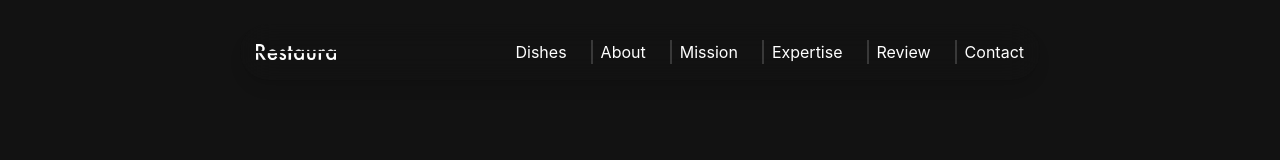
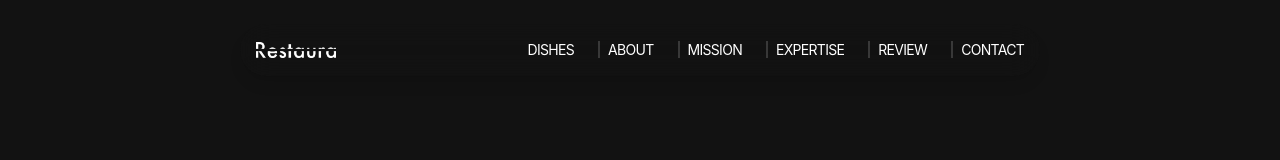
Before and after one commit to VictorMMartinezJr/Restaura, a React (Vite) app: page / in a window 1280 px wide. Shown: the top 160 px of the page. Built offline with nearby package versions, Linux system fonts and the light colour scheme.

Commit message:
feat(ui): add stagger animation to desktop navlinks

```diff
--- a/src/components/Navbar.tsx
+++ b/src/components/Navbar.tsx
@@ -3,6 +3,22 @@ import logo from "../assets/hero/logo.png";
 import { LINKS } from "../constants";
 import { FaTimes } from "react-icons/fa";
 import { FaBars } from "react-icons/fa6";
+import { motion } from "framer-motion";
+
+const containerVariants = {
+  hidden: { opacity: 0 },
+  show: {
+    opacity: 1,
+    transition: {
+      staggerChildren: 0.2,
+    },
+  },
+};
+
+const itemVariants = {
+  hidden: { opacity: 0, y: 20 },
+  show: { opacity: 1, y: 0, transition: { duration: 0.5 } },
+};
 
 const Navbar = () => {
   const [isMobileMenuOpen, setIsMobileMenuOpen] = useState<boolean>(false);
@@ -16,20 +32,31 @@ const Navbar = () => {
       <nav className="fixed top-4 z-50 flex w-full flex-col items-center justify-center text-white">
         {/* Nav Logo */}
         <div className="flex w-full items-center justify-between overflow-y-hidden p-4 backdrop-blur-lg lg:m-2 lg:w-200 lg:rounded-full lg:shadow-lg">
-          <img src={logo} alt="Restaura Logo" width={80} height={22} />
+          <motion.img
+          initial={{ opacity: 0 }}
+          animate={{ opacity: 1 }}
+          transition={{ duration: 0.5 }}
+          src={logo} alt="Restaura Logo" width={80} height={22} />
 
           {/* Desktop Links */}
-          <ul className="hidden space-x-6 lg:flex">
+          <motion.ul
+            initial="hidden"
+            whileInView="show"
+            variants={containerVariants}
+            viewport={{ once: true }}
+            className="hidden gap-6 text-sm uppercase tracking-tighter lg:flex"
+          >
             {LINKS.map((link, index) => (
+              <motion.li variants={itemVariants} key={index}>
                 <a
-                key={index}
                   href={link.href}
                   className={`cursor-pointer ${index !== 0 && "border-l-2 border-neutral-300/20 pl-2"} hover:opacity-50`}
                 >
                   {link.text}
                 </a>
+              </motion.li>
             ))}
-          </ul>
+          </motion.ul>
 
           {/* Mobile Menu Button */}
           <div className="lg:hidden">
```
Lines whose indentation alone changed are shown as unchanged.
